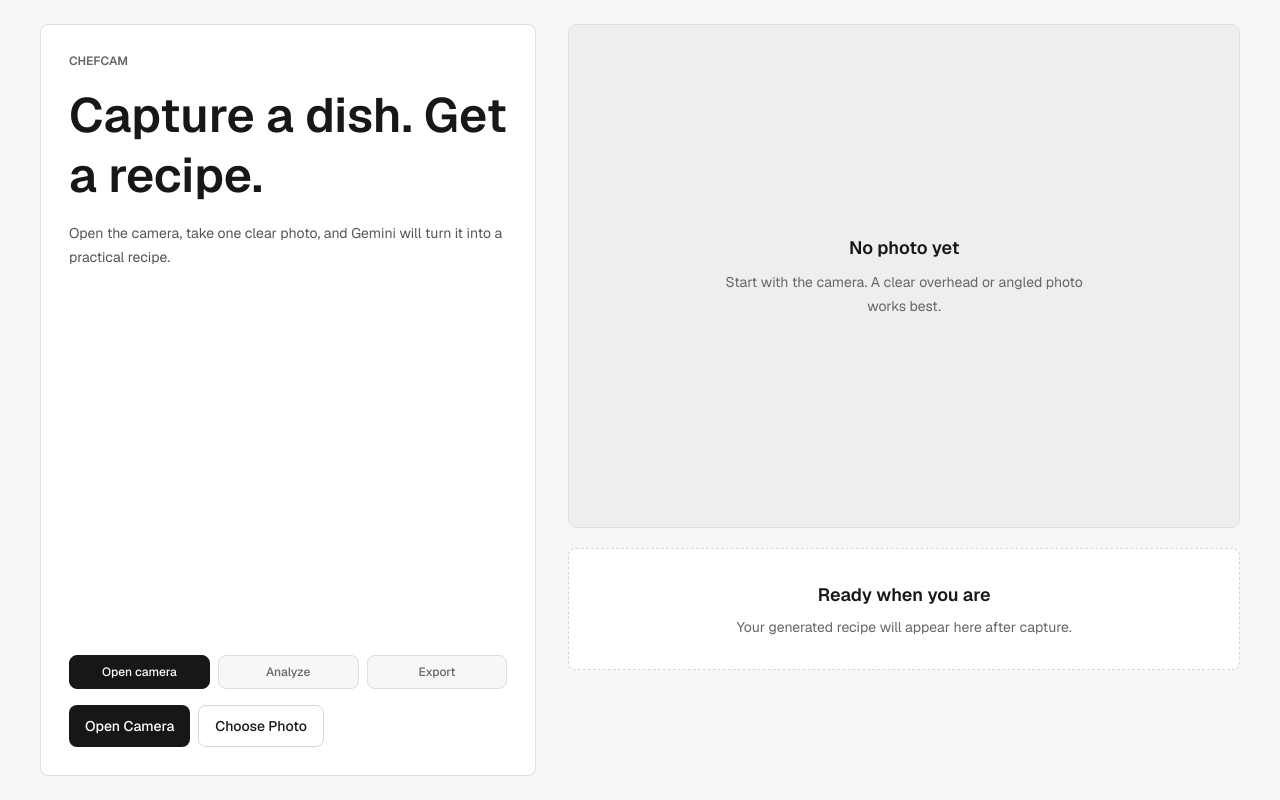
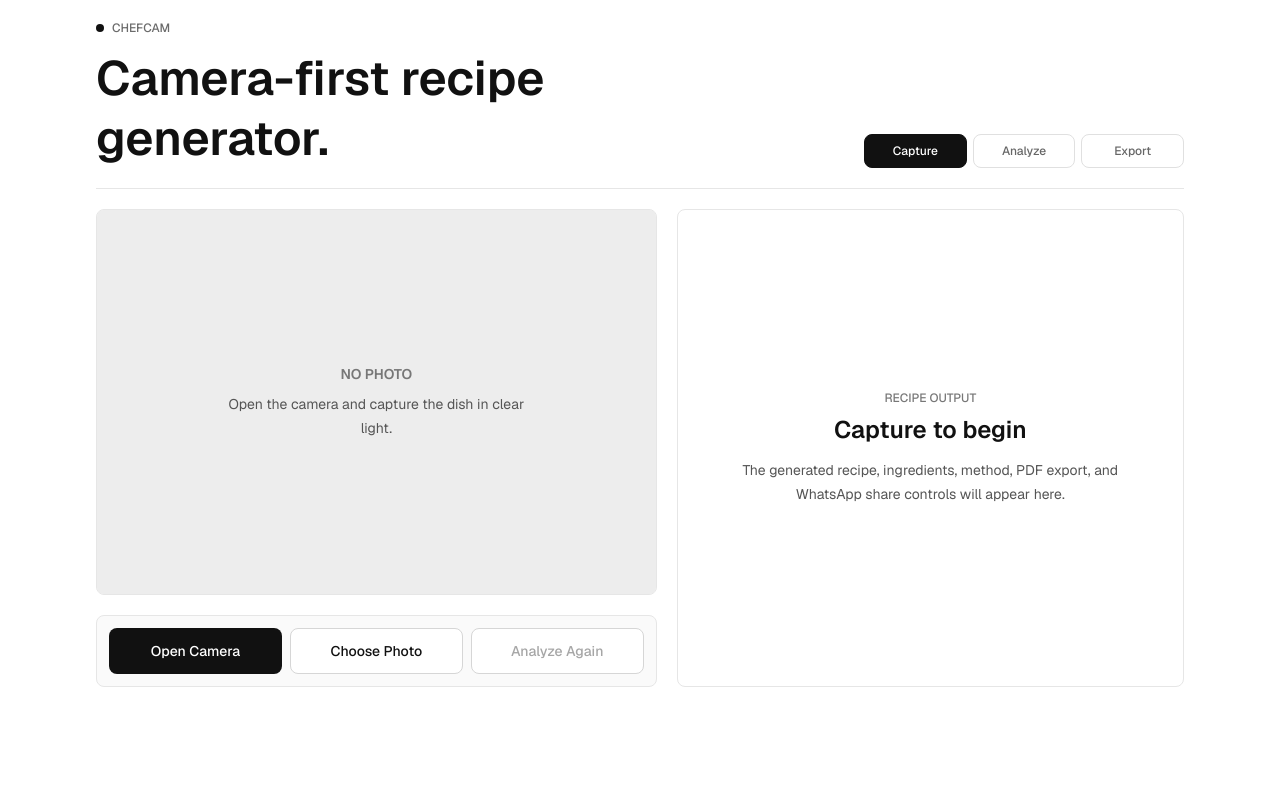
Before and after one commit to bryanwongkc/chef-cam, a Next.js app: page / in a window 1280 px wide. Built offline with nearby package versions, Linux system fonts and the light colour scheme.

Commit message:
Redesign monochrome recipe interface

```diff
--- a/app/page.tsx
+++ b/app/page.tsx
@@ -1,6 +1,6 @@
 "use client";
 
-import { ChangeEvent, useEffect, useRef, useState } from "react";
+import { ChangeEvent, ReactNode, RefObject, useEffect, useRef, useState } from "react";
 
 type Ingredient = {
   item: string;
@@ -253,74 +253,66 @@ export default function Home() {
   const canAnalyzeAgain = Boolean(capturedFile) && step !== "analyzing";
 
   return (
-    <main className="min-h-screen bg-[#f7f7f7] text-[#171717]">
-      <div className="no-print mx-auto grid min-h-screen max-w-7xl gap-4 px-3 py-3 sm:px-4 sm:py-5 md:grid-cols-[0.85fr_1.15fr] md:gap-8 md:px-8 md:py-6 lg:px-10">
-        <section className="flex flex-col justify-between rounded-lg border border-[#dedede] bg-white p-4 sm:p-5 md:p-7">
+    <main className="min-h-screen bg-white text-[#111111]">
+      <div className="no-print mx-auto max-w-6xl px-3 py-3 sm:px-5 sm:py-5 lg:px-8">
+        <header className="grid gap-4 border-b border-[#e6e6e6] pb-5 md:grid-cols-[1fr_auto] md:items-end">
           <div>
-            <p className="text-xs font-semibold uppercase text-[#666666]">ChefCam</p>
-            <h1 className="mt-3 max-w-md text-3xl font-semibold leading-tight sm:text-4xl md:mt-4 md:text-5xl">
-              Capture a dish. Get a recipe.
+            <div className="flex items-center gap-2 text-xs font-medium uppercase text-[#6b6b6b]">
+              <span className="h-2 w-2 rounded-full bg-[#111111]" />
+              ChefCam
+            </div>
+            <h1 className="mt-3 max-w-2xl text-3xl font-semibold leading-tight sm:text-4xl lg:text-5xl">
+              Camera-first recipe generator.
             </h1>
-            <p className="mt-3 max-w-md text-sm leading-6 text-[#555555] md:mt-4">
-              Open the camera, take one clear photo, and Gemini will turn it into a practical recipe.
-            </p>
           </div>
+          <Progress step={step} />
+        </header>
 
-          <div className="mt-6 space-y-4 md:mt-8">
-            <WorkflowStatus step={step} />
-            <div className="grid gap-2 sm:flex sm:flex-wrap">
+        <section className="grid gap-3 py-3 md:grid-cols-[minmax(0,1.05fr)_minmax(360px,0.95fr)] md:gap-5 md:py-5">
+          <div className="space-y-3 md:space-y-5">
+            <Studio
+              step={step}
+              videoRef={videoRef}
+              previewUrl={previewUrl}
+              elapsedSeconds={elapsedSeconds}
+              statusMessage={statusMessage}
+              onCapture={capturePhoto}
+              onCancel={() => {
+                stopCamera();
+                setStep(capturedFile ? "captured" : "idle");
+              }}
+            />
+
+            {error && <Notice>{error}</Notice>}
+
+            <div className="grid gap-2 rounded-lg border border-[#e6e6e6] bg-[#fafafa] p-3 sm:grid-cols-3">
               <Button onClick={openCamera} primary disabled={step === "analyzing"}>
                 Open Camera
               </Button>
               <Button onClick={() => fileInputRef.current?.click()} disabled={step === "analyzing"}>
                 Choose Photo
               </Button>
-              {canAnalyzeAgain && (
-                <Button onClick={() => capturedFile && analyzeFile(capturedFile)}>
+              <Button
+                onClick={() => capturedFile && analyzeFile(capturedFile)}
+                disabled={!canAnalyzeAgain}
+              >
                 Analyze Again
               </Button>
-              )}
             </div>
           </div>
-        </section>
 
-        <section className="space-y-4 md:space-y-5">
-          {error && (
-            <div className="rounded-lg border border-[#cfcfcf] bg-[#f2f2f2] px-4 py-3 text-sm text-[#333333]">
-              {error}
-            </div>
-          )}
-
-          <div className="overflow-hidden rounded-lg border border-[#dedede] bg-white">
-            {step === "camera" ? (
-              <CameraPanel
-                videoRef={videoRef}
-                onCapture={capturePhoto}
-                onCancel={() => {
-                  stopCamera();
-                  setStep(capturedFile ? "captured" : "idle");
-                }}
-              />
-            ) : (
-              <PreviewPanel
-                previewUrl={previewUrl}
-                step={step}
-                elapsedSeconds={elapsedSeconds}
-                statusMessage={statusMessage}
-              />
-            )}
-          </div>
-
+          <aside className="min-h-[320px] rounded-lg border border-[#e6e6e6] bg-white">
             {recipe ? (
-            <RecipeCard
+              <RecipePanel
                 recipe={recipe}
                 onRetake={retakePhoto}
                 onPdf={saveAsPdf}
                 onWhatsApp={shareOnWhatsApp}
               />
             ) : (
-            <EmptyRecipeState step={step} elapsedSeconds={elapsedSeconds} statusMessage={statusMessage} />
+              <WaitingPanel step={step} elapsedSeconds={elapsedSeconds} statusMessage={statusMessage} />
             )}
+          </aside>
         </section>
       </div>
 
@@ -337,62 +329,46 @@ export default function Home() {
   );
 }
 
-function CameraPanel({
+function Studio({
+  step,
   videoRef,
+  previewUrl,
+  elapsedSeconds,
+  statusMessage,
   onCapture,
   onCancel,
 }: {
-  videoRef: React.RefObject<HTMLVideoElement | null>;
+  step: WorkflowStep;
+  videoRef: RefObject<HTMLVideoElement | null>;
+  previewUrl: string | null;
+  elapsedSeconds: number;
+  statusMessage: string;
   onCapture: () => void;
   onCancel: () => void;
 }) {
   return (
-    <div>
-      <video ref={videoRef} className="aspect-video w-full bg-black object-cover" playsInline muted />
-      <div className="grid gap-3 border-t border-[#e5e5e5] p-3 sm:flex sm:items-center sm:justify-between sm:p-4">
-        <p className="text-sm text-[#555555]">Frame the dish clearly, then capture.</p>
-        <div className="grid gap-2 sm:flex">
-          <Button onClick={onCancel}>Cancel</Button>
-          <Button onClick={onCapture} primary>
-            Capture
-          </Button>
-        </div>
-      </div>
-    </div>
-  );
-}
-
-function PreviewPanel({
-  previewUrl,
-  step,
-  elapsedSeconds,
-  statusMessage,
-}: {
-  previewUrl: string | null;
-  step: WorkflowStep;
-  elapsedSeconds: number;
-  statusMessage: string;
-}) {
-  return (
-    <div className="relative aspect-[4/3] bg-[#eeeeee]">
-      {previewUrl ? (
+    <section className="overflow-hidden rounded-lg border border-[#e6e6e6] bg-[#f6f6f6]">
+      <div className="relative aspect-[3/4] bg-[#ededed] sm:aspect-[4/3] lg:aspect-[16/11]">
+        {step === "camera" ? (
+          <video ref={videoRef} className="h-full w-full bg-black object-cover" playsInline muted />
+        ) : previewUrl ? (
           // eslint-disable-next-line @next/next/no-img-element
           <img src={previewUrl} alt="Captured dish" className="h-full w-full object-cover" />
         ) : (
-        <div className="flex h-full items-center justify-center px-5 text-center sm:px-8">
+          <div className="flex h-full items-center justify-center p-6 text-center">
             <div>
-            <p className="text-base font-semibold text-[#171717] sm:text-lg">No photo yet</p>
-            <p className="mt-2 max-w-sm text-sm leading-6 text-[#666666]">
-              Start with the camera. A clear overhead or angled photo works best.
+              <p className="text-sm font-semibold uppercase text-[#777777]">No photo</p>
+              <p className="mt-2 max-w-xs text-sm leading-6 text-[#555555]">
+                Open the camera and capture the dish in clear light.
               </p>
             </div>
           </div>
         )}
 
         {step === "analyzing" && (
-        <div className="absolute inset-0 flex items-center justify-center bg-[#171717]/65 px-6 text-center text-white">
+          <div className="absolute inset-0 flex items-center justify-center bg-[#111111]/70 px-6 text-center text-white">
             <div>
-            <div className="mx-auto h-8 w-8 animate-spin rounded-full border-2 border-white/40 border-t-white" />
+              <div className="mx-auto h-8 w-8 animate-spin rounded-full border-2 border-white/30 border-t-white" />
               <p className="mt-4 text-sm font-medium">
                 {statusMessage || "Analyzing"} {elapsedSeconds > 0 ? `(${elapsedSeconds}s)` : ""}
               </p>
@@ -400,34 +376,21 @@ function PreviewPanel({
           </div>
         )}
       </div>
-  );
-}
 
-function EmptyRecipeState({
-  step,
-  elapsedSeconds,
-  statusMessage,
-}: {
-  step: WorkflowStep;
-  elapsedSeconds: number;
-  statusMessage: string;
-}) {
-  const message =
-    step === "analyzing"
-      ? `${statusMessage || "Analyzing"} ${elapsedSeconds > 0 ? `(${elapsedSeconds}s)` : ""}`
-      : "Your generated recipe will appear here after capture.";
-
-  return (
-    <section className="rounded-lg border border-dashed border-[#d6d6d6] bg-white p-5 text-center sm:p-8">
-      <p className="text-base font-semibold text-[#171717] sm:text-lg">
-        {step === "analyzing" ? "Recipe in progress" : "Ready when you are"}
-      </p>
-      <p className="mt-2 text-sm text-[#666666]">{message}</p>
+      {step === "camera" && (
+        <div className="grid gap-2 border-t border-[#e6e6e6] bg-white p-3 sm:grid-cols-[1fr_auto_auto] sm:items-center">
+          <p className="text-sm text-[#555555]">Frame the dish, then capture.</p>
+          <Button onClick={onCancel}>Cancel</Button>
+          <Button onClick={onCapture} primary>
+            Capture
+          </Button>
+        </div>
+      )}
     </section>
   );
 }
 
-function RecipeCard({
+function RecipePanel({
   recipe,
   onRetake,
   onPdf,
@@ -439,40 +402,22 @@ function RecipeCard({
   onWhatsApp: () => void;
 }) {
   return (
-    <article className="rounded-lg border border-[#dedede] bg-white">
-      <div className="border-b border-[#e5e5e5] p-4 sm:p-5 md:p-6">
-        <div className="grid gap-4 lg:flex lg:items-start lg:justify-between">
-          <div>
-            <p className="text-xs font-semibold uppercase text-[#777777]">Generated Recipe</p>
-            <h2 className="mt-2 text-2xl font-semibold leading-tight sm:text-3xl">
-              {recipe.dishName}
-            </h2>
-            <p className="mt-2 max-w-2xl text-sm leading-6 text-[#555555]">
-              {recipe.shortDescription}
-            </p>
-          </div>
-          <div className="grid gap-2 sm:flex sm:flex-wrap lg:justify-end">
-            <Button onClick={onPdf}>Save as PDF</Button>
-            <Button onClick={onWhatsApp} primary>
-              Share WhatsApp
-            </Button>
+    <article className="flex h-full flex-col">
+      <div className="border-b border-[#e6e6e6] p-4 sm:p-5">
+        <p className="text-xs font-medium uppercase text-[#777777]">Recipe</p>
+        <h2 className="mt-2 text-2xl font-semibold leading-tight sm:text-3xl">{recipe.dishName}</h2>
+        <p className="mt-2 text-sm leading-6 text-[#555555]">{recipe.shortDescription}</p>
+        <div className="mt-4 flex flex-wrap gap-1.5">
+          <Tag>{recipe.cuisine}</Tag>
+          <Tag>{recipe.difficulty}</Tag>
+          <Tag>Serves {recipe.servings}</Tag>
+          <Tag>{recipe.caloriesPerServing}</Tag>
         </div>
       </div>
 
-        <div className="mt-4 flex flex-wrap gap-1.5 sm:mt-5 sm:gap-2">
-          <Meta label={recipe.cuisine} />
-          <Meta label={recipe.difficulty} />
-          <Meta label={`Serves ${recipe.servings}`} />
-          <Meta label={`Prep ${recipe.prepTime}`} />
-          <Meta label={`Cook ${recipe.cookTime}`} />
-          <Meta label={recipe.caloriesPerServing} />
-        </div>
-      </div>
-
-      <div className="grid md:grid-cols-[0.8fr_1.2fr]">
-        <section className="border-b border-[#e5e5e5] p-4 sm:p-5 md:border-b-0 md:border-r md:p-6">
-          <h3 className="text-sm font-semibold">Ingredients</h3>
-          <ul className="mt-3 grid gap-3 sm:mt-4 sm:grid-cols-2 md:block md:space-y-3">
+      <div className="grid gap-0 md:flex-1">
+        <RecipeSection title="Ingredients">
+          <ul className="grid gap-3 sm:grid-cols-2 md:grid-cols-1">
             {recipe.ingredients.map((ingredient, index) => (
               <li key={`${ingredient.item}-${index}`} className="text-sm">
                 <p className="font-medium">{ingredient.item}</p>
@@ -480,14 +425,13 @@ function RecipeCard({
               </li>
             ))}
           </ul>
-        </section>
+        </RecipeSection>
 
-        <section className="p-4 sm:p-5 md:p-6">
-          <h3 className="text-sm font-semibold">Method</h3>
-          <ol className="mt-3 space-y-3 sm:mt-4 sm:space-y-4">
+        <RecipeSection title="Method">
+          <ol className="space-y-3">
             {recipe.instructions.map((instruction, index) => (
-              <li key={`${instruction}-${index}`} className="flex gap-3 text-sm leading-6">
-                <span className="mt-0.5 flex h-6 w-6 shrink-0 items-center justify-center rounded bg-[#171717] text-xs font-semibold text-white">
+              <li key={`${instruction}-${index}`} className="grid grid-cols-[1.75rem_1fr] gap-3 text-sm leading-6">
+                <span className="flex h-7 w-7 items-center justify-center rounded bg-[#111111] text-xs font-medium text-white">
                   {index + 1}
                 </span>
                 <span>{instruction}</span>
@@ -496,8 +440,8 @@ function RecipeCard({
           </ol>
 
           {recipe.platingTips.length > 0 && (
-            <div className="mt-5 rounded-lg border border-[#e5e5e5] bg-[#fafafa] p-3 sm:mt-6 sm:p-4">
-              <h4 className="text-sm font-semibold">Plating Tips</h4>
+            <div className="mt-5 border-t border-[#e6e6e6] pt-4">
+              <p className="text-sm font-semibold">Plating</p>
               <ul className="mt-2 space-y-2 text-sm leading-6 text-[#555555]">
                 {recipe.platingTips.map((tip, index) => (
                   <li key={`${tip}-${index}`}>- {tip}</li>
@@ -505,19 +449,91 @@ function RecipeCard({
               </ul>
             </div>
           )}
+        </RecipeSection>
+      </div>
 
-          <div className="mt-5 grid sm:mt-6 sm:block">
-            <Button onClick={onRetake}>Retake Photo</Button>
-          </div>
-        </section>
+      <div className="grid gap-2 border-t border-[#e6e6e6] p-3 sm:grid-cols-3">
+        <Button onClick={onPdf}>Save PDF</Button>
+        <Button onClick={onWhatsApp} primary>
+          WhatsApp
+        </Button>
+        <Button onClick={onRetake}>Retake</Button>
       </div>
     </article>
   );
 }
 
+function WaitingPanel({
+  step,
+  elapsedSeconds,
+  statusMessage,
+}: {
+  step: WorkflowStep;
+  elapsedSeconds: number;
+  statusMessage: string;
+}) {
+  const isAnalyzing = step === "analyzing";
+  return (
+    <div className="flex min-h-[320px] h-full items-center justify-center p-6 text-center">
+      <div>
+        <p className="text-xs font-medium uppercase text-[#777777]">
+          {isAnalyzing ? "Working" : "Recipe output"}
+        </p>
+        <h2 className="mt-2 text-2xl font-semibold">
+          {isAnalyzing ? "Building your recipe" : "Capture to begin"}
+        </h2>
+        <p className="mt-3 max-w-sm text-sm leading-6 text-[#555555]">
+          {isAnalyzing
+            ? `${statusMessage || "Analyzing"} ${elapsedSeconds > 0 ? `(${elapsedSeconds}s)` : ""}`
+            : "The generated recipe, ingredients, method, PDF export, and WhatsApp share controls will appear here."}
+        </p>
+      </div>
+    </div>
+  );
+}
+
+function Progress({ step }: { step: WorkflowStep }) {
+  const stages = ["Capture", "Analyze", "Export"];
+  const active = step === "ready" ? 2 : step === "analyzing" ? 1 : 0;
+
+  return (
+    <div className="grid grid-cols-3 gap-1.5 sm:min-w-80">
+      {stages.map((stage, index) => (
+        <div
+          key={stage}
+          className={
+            index <= active
+              ? "rounded-lg border border-[#111111] bg-[#111111] px-3 py-2 text-center text-xs font-medium text-white"
+              : "rounded-lg border border-[#e0e0e0] bg-white px-3 py-2 text-center text-xs font-medium text-[#666666]"
+          }
+        >
+          {stage}
+        </div>
+      ))}
+    </div>
+  );
+}
+
+function RecipeSection({ title, children }: { title: string; children: ReactNode }) {
+  return (
+    <section className="border-b border-[#e6e6e6] p-4 last:border-b-0 sm:p-5">
+      <h3 className="mb-4 text-sm font-semibold uppercase text-[#777777]">{title}</h3>
+      {children}
+    </section>
+  );
+}
+
+function Notice({ children }: { children: ReactNode }) {
+  return (
+    <div className="rounded-lg border border-[#d0d0d0] bg-[#f3f3f3] px-4 py-3 text-sm leading-6 text-[#333333]">
+      {children}
+    </div>
+  );
+}
+
 function PrintableRecipe({ recipe }: { recipe: Recipe }) {
   return (
-    <section className="print-sheet hidden bg-white p-8 text-[#171717]">
+    <section className="print-sheet hidden bg-white p-8 text-[#111111]">
       <p className="text-xs font-semibold uppercase">ChefCam Recipe</p>
       <h1 className="mt-3 text-3xl font-semibold">{recipe.dishName}</h1>
       <p className="mt-2 text-sm">{recipe.shortDescription}</p>
@@ -563,44 +579,13 @@ function PrintableRecipe({ recipe }: { recipe: Recipe }) {
   );
 }
 
-function WorkflowStatus({ step }: { step: WorkflowStep }) {
-  const items = [
-    { id: "camera", label: "Open camera" },
-    { id: "analyzing", label: "Analyze" },
-    { id: "ready", label: "Export" },
-  ];
-  const activeIndex =
-    step === "idle" || step === "camera" || step === "captured"
-      ? 0
-      : step === "analyzing"
-        ? 1
-        : 2;
-
-  return (
-    <div className="grid grid-cols-3 gap-1.5 sm:gap-2">
-      {items.map((item, index) => (
-        <div
-          key={item.id}
-          className={
-            index <= activeIndex
-              ? "rounded-lg border border-[#171717] bg-[#171717] px-2 py-2 text-center text-[11px] font-medium text-white sm:px-3 sm:text-xs"
-              : "rounded-lg border border-[#dedede] bg-[#f7f7f7] px-2 py-2 text-center text-[11px] font-medium text-[#666666] sm:px-3 sm:text-xs"
-          }
-        >
-          {item.label}
-        </div>
-      ))}
-    </div>
-  );
-}
-
 function Button({
   children,
   onClick,
   primary = false,
   disabled = false,
 }: {
-  children: React.ReactNode;
+  children: ReactNode;
   onClick: () => void;
   primary?: boolean;
   disabled?: boolean;
@@ -612,8 +597,8 @@ function Button({
       disabled={disabled}
       className={
         primary
-          ? "w-full rounded-lg bg-[#171717] px-4 py-3 text-sm font-medium text-white transition hover:bg-[#303030] disabled:cursor-not-allowed disabled:bg-[#a6a6a6] sm:w-auto sm:py-2.5"
-          : "w-full rounded-lg border border-[#d6d6d6] bg-white px-4 py-3 text-sm font-medium text-[#171717] transition hover:bg-[#f2f2f2] disabled:cursor-not-allowed disabled:text-[#a6a6a6] sm:w-auto sm:py-2.5"
+          ? "w-full rounded-lg bg-[#111111] px-4 py-3 text-sm font-medium text-white transition hover:bg-[#303030] disabled:cursor-not-allowed disabled:bg-[#a6a6a6]"
+          : "w-full rounded-lg border border-[#d6d6d6] bg-white px-4 py-3 text-sm font-medium text-[#111111] transition hover:bg-[#f3f3f3] disabled:cursor-not-allowed disabled:text-[#a6a6a6]"
       }
     >
       {children}
@@ -621,10 +606,10 @@ function Button({
   );
 }
 
-function Meta({ label }: { label: string }) {
+function Tag({ children }: { children: ReactNode }) {
   return (
-    <span className="rounded-md border border-[#d6d6d6] bg-[#f2f2f2] px-2 py-1 text-[11px] font-medium text-[#333333] sm:px-2.5 sm:text-xs">
-      {label}
+    <span className="rounded-md border border-[#d6d6d6] bg-[#f5f5f5] px-2 py-1 text-[11px] font-medium text-[#333333]">
+      {children}
     </span>
   );
 }
```
Lines whose indentation alone changed are shown as unchanged.
